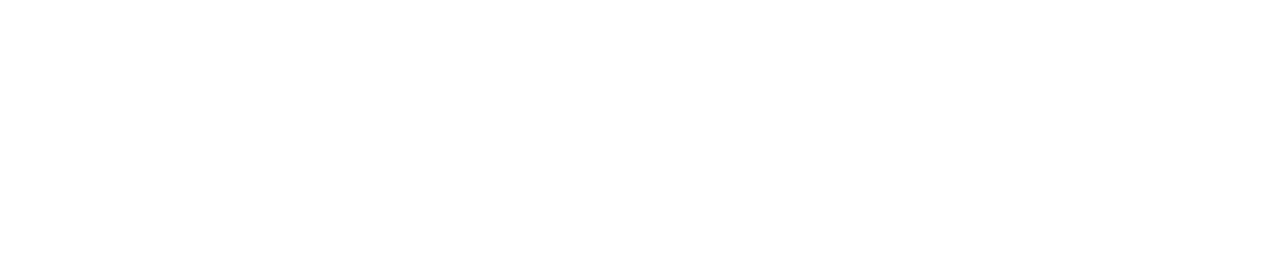
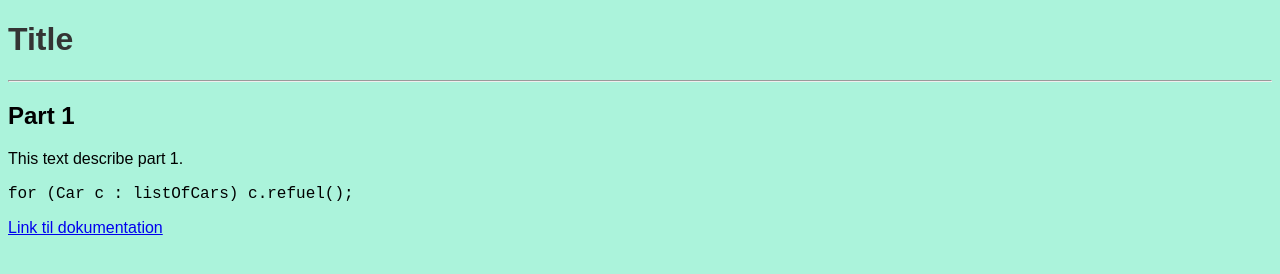
Before and after one commit to CodingCo/Server, a plain HTML site: page public/index.html in a window 1280 px wide. Drawn offline with Linux system fonts and the light colour scheme.

Commit message:
Webpages
Added doocumentation page, and css stylesheet.

```diff
--- a/public/index.html
+++ b/public/index.html
@@ -1,11 +1,21 @@
+<!DOCTYPE html>
+
 <html>
 	<head>
-		<title>First webpage</title>
-
+		<meta charset="utf-8" />
+        <title>Forside</title>
+		<link rel="stylesheet" href="styles.css">
 
 
 	</head>
 	<body>
+        <h1>Title</h1>
+        <hr />
+
+        <h2>Part 1</h2>
+        <p>This text describe part 1.</p>
+        <p><samp>for (Car c : listOfCars) c.refuel();</samp></p>
+        <a href="documentation.html">Link til dokumentation</a>
 
 	</body>
 </html>
--- /dev/null
+++ b/public/styles.css
@@ -0,0 +1,17 @@
+body {
+    background-color: #abf3db;
+    font-family: Arial, Helvetica, sans-serif;
+}
+
+h1 {
+    color: #343434;
+    font-size: 32px;
+}
+
+h2 {
+    font-size: 24px;
+}
+
+p {
+    font-size: 16px;
+}
```
Also changed, not shown: public/documentation.html (added, +14 -0 lines).
